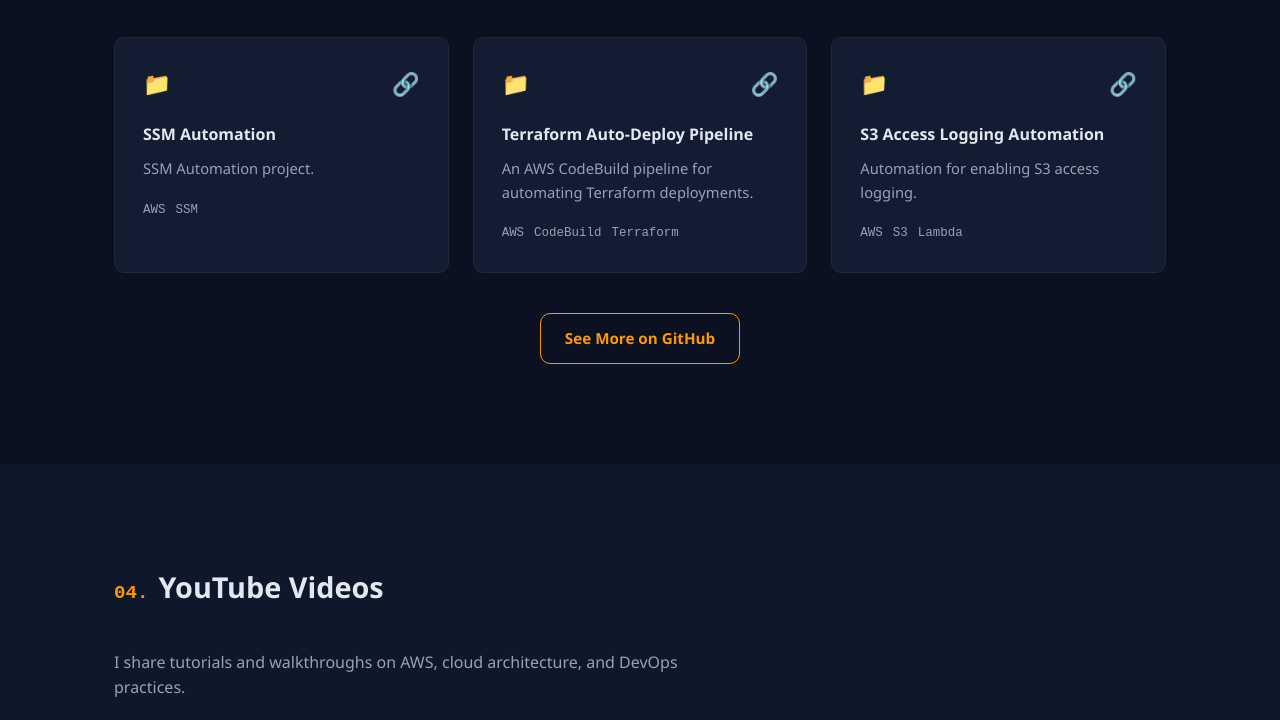
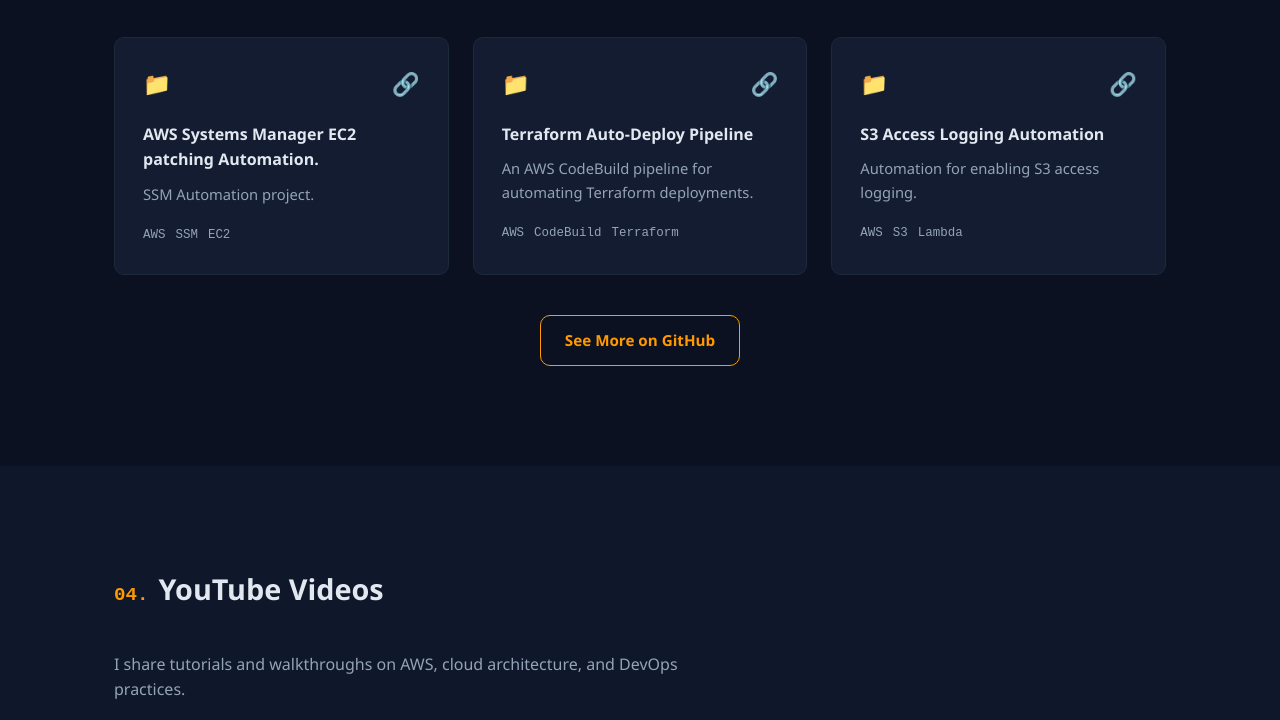
Before and after one commit to efarjun/portfolio, a plain HTML site: page index.html in a window 1280 px wide. Shown: the part 2157-2877 px from the top of the page. Drawn offline with Linux system fonts and the light colour scheme.

Commit message:
making changes

```diff
--- a/index.html
+++ b/index.html
@@ -139,11 +139,12 @@
               <span class="folder-icon">&#128193;</span>
               <a href="https://github.com/efarjun/my_projects/tree/main/AWS/SSM_Automation" target="_blank" rel="noopener" aria-label="View on GitHub">&#128279;</a>
             </div>
-            <h4>SSM Automation</h4>
+            <h4>AWS Systems Manager EC2 patching Automation.</h4>
             <p>SSM Automation project.</p>
             <ul class="tech-tags">
               <li>AWS</li>
               <li>SSM</li>
+              <li>EC2</li>
             </ul>
           </article>
 
```
